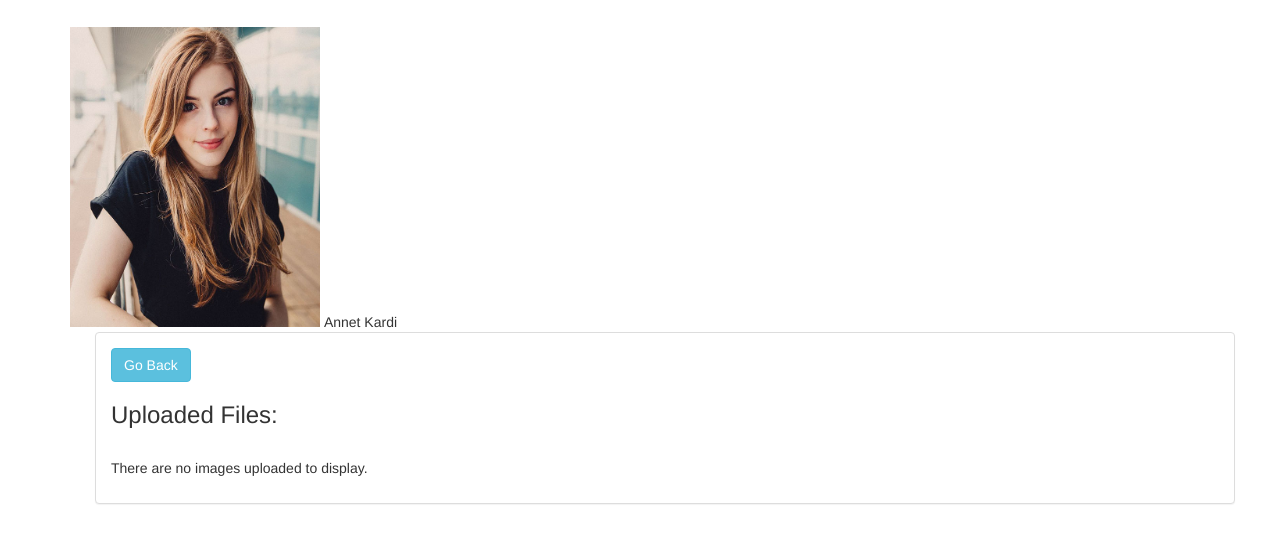
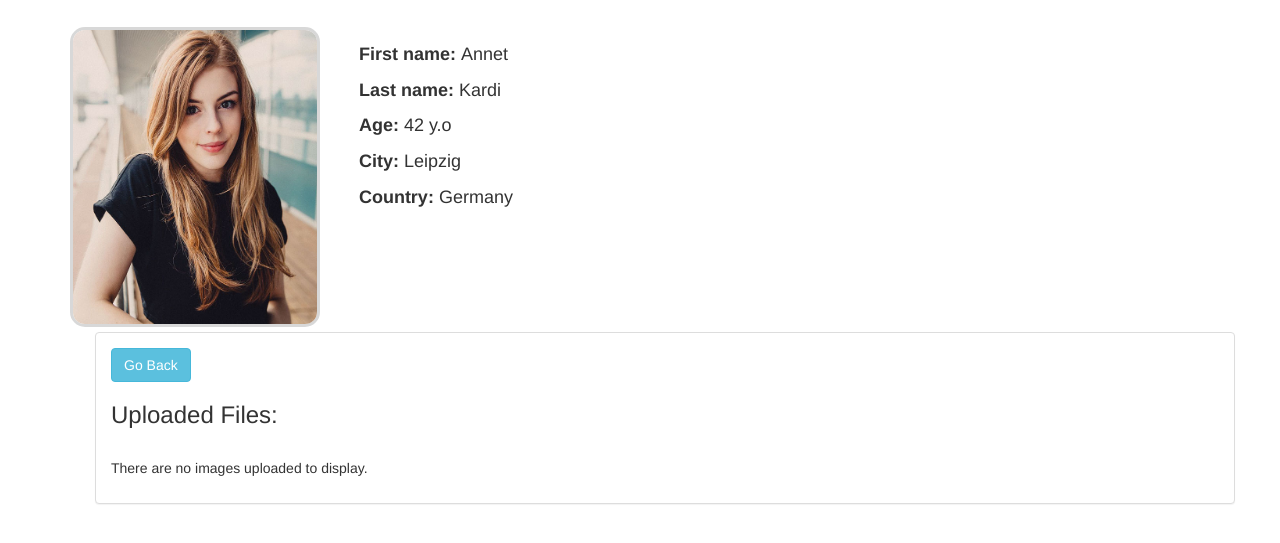
Before and after one commit to jar4i/lovoneo, a PHP site: page /personal_page.php?user_id=fdssdffsddsf in a window 1280 px wide. Shown: the part 63-606 px from the top of the page. Run offline with PHP 8.4, Linux system fonts and the light colour scheme; data comes from the database, SQL or seed files in the repository; some libraries are stand-ins or nearby versions.

Commit message:
edit style for personal page

```diff
--- a/personal_page.php
+++ b/personal_page.php
@@ -3,7 +3,7 @@
 $user_id=$_GET["user_id"];
 include("config.php");
 $con = new PDO( DB_DSN, DB_USERNAME, DB_PASSWORD );
-$sthandler = $con->prepare("SELECT TIMESTAMPDIFF(YEAR, `birth_date`, CURDATE()) AS age , first_name, last_name, profile_foto FROM register_user WHERE user_id = '$user_id'");
+$sthandler = $con->prepare("SELECT TIMESTAMPDIFF(YEAR, `birth_date`, CURDATE()) AS age , first_name, last_name, country, city, details, profile_foto FROM register_user WHERE user_id = '$user_id'");
 $sthandler->execute();
 ?>
 <head>
@@ -44,15 +44,22 @@ $sthandler->execute();
     </header>
     <section class="section-photo">
         <div class="wrap">
+
             <?php while($row = $sthandler->fetch(PDO::FETCH_ASSOC)) : ?>
             <div class="photo-box inline-block">
                 <img src="<?php echo $row ['profile_foto']?>" class="photo">
             </div>
-            <div class="info inline-block">
-                <?php echo $row ['first_name'] ?>
-                <?php echo $row ['last_name'] ?>
-                <?php endwhile;?>
+            <div class="inline-block rel">
+                <div class="info">
+                    <div class="info-info"><span class="key">First name: </span><?php echo $row ['first_name'] ?></div>
+                    <div class="info-info"><span class="key">Last name: </span><?php echo $row ['last_name'] ?></div>
+                    <div class="info-info"><span class="key">Age: </span><?php echo $row ['age'] ?> y.o</div>
+                    <div class="info-info"><span class="key">City: </span><?php echo $row ['city'] ?></div>
+                    <div class="info-info"><span class="key">Country: </span><?php echo $row ['country'] ?></div>
+                </div>
+            <?php endwhile;?>
             </div>
+
             <div class="album">
                 <?php
                 include("fotos/view.php");
--- a/style-personal-page.css
+++ b/style-personal-page.css
@@ -85,13 +85,25 @@
     width: 250px;
     height: 300px;
     overflow: hidden;
+    border: 3px solid #cfcfcfcc;
+border-radius: 15px;
 }
 .photo{
     width: 250px;
     height: 300px;
 }
 .info{
-
+    position: absolute;
+    top: -290px;
+    left: 30px;
+    width: 500px;
+    font-size: 18px;
+}
+.key{
+    font-weight: 600;
+}
+.info-info{
+    padding: 5px;
 }
 .album{
 
```
